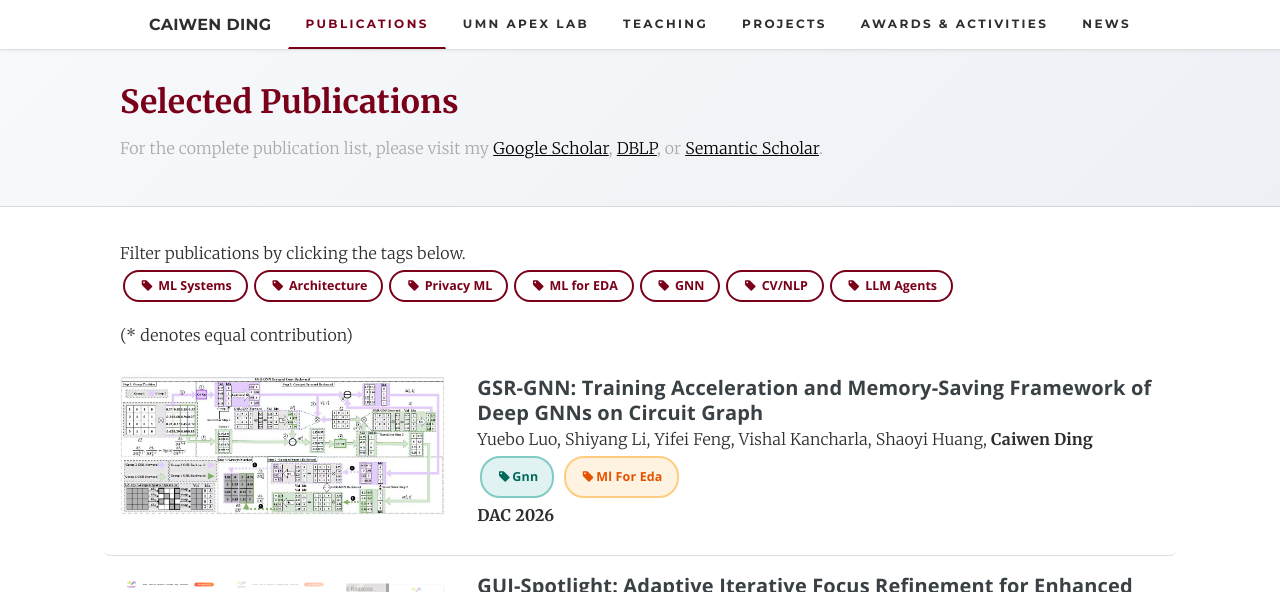
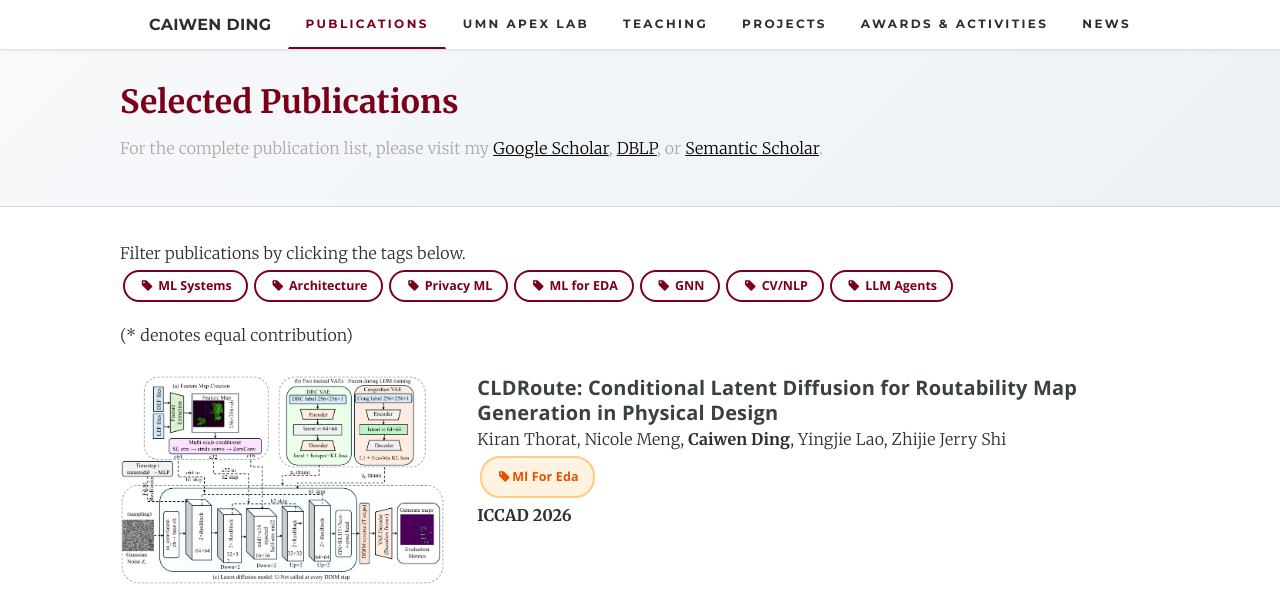
Before and after one commit to caiwending/caiwending.github.io, a Jekyll site: the page built from pages/research/index.html, in a window 1280 px wide and 1400 px high. Shown: the top 592 px of the window. Built offline with Jekyll 4.4.1, drawn with Linux system fonts in a browser that asks for light colours; some of the changed text lies outside the part shown; grey boxes are pictures that could not be loaded.

Commit message:
Add SC/ICCAD/TCAS-I 2026 news and publications

```diff
--- a/_data/projects.yml
+++ b/_data/projects.yml
@@ -1,4 +1,30 @@
 # Selected Conference Publications
+
+- name: "CLDRoute: Conditional Latent Diffusion for Routability Map Generation in Physical Design"
+  date: "2026"
+  publish: ICCAD 2026
+  authors: Kiran Thorat, Nicole Meng, <strong>Caiwen Ding</strong>, Yingjie Lao, Zhijie Jerry Shi
+  image: "CLDRoute.png"
+  details: "https://arxiv.org/abs/2607.16674"
+  cate:
+    - "ml_for_eda"
+
+- name: "MPCAR: Scalable and Secure Multi-Party Computation-based AllReduce"
+  date: "2026"
+  publish: SC 2026
+  authors: Hao Qi, Weicong Chen, Chenghong Wang, <strong>Caiwen Ding</strong>, Xiaoyi Lu
+  cate:
+    - "privacy_ml"
+    - "ml_systems"
+
+- name: "HEDWIG: Homomorphic Encryption Accelerator Design Using BFV-HPS With HiGh-Speed Fixed-Point Approximation"
+  date: "2026"
+  publish: IEEE TCAS-I 2026
+  authors: Antian Wang, Weihang Tan, Zhenyu Xu, Tao Wei, <strong>Caiwen Ding</strong>, Keshab K. Parhi, Yingjie Lao
+  type: journal
+  cate:
+    - "privacy_ml"
+    - "architecture"
 
 - name: "GSR-GNN: Training Acceleration and Memory-Saving Framework of Deep GNNs on Circuit Graph"
   date: "2026"
```
Also changed, not shown: _data/news.yml (+12 -0 lines), assets/img/projects/CLDRoute.png (added).
